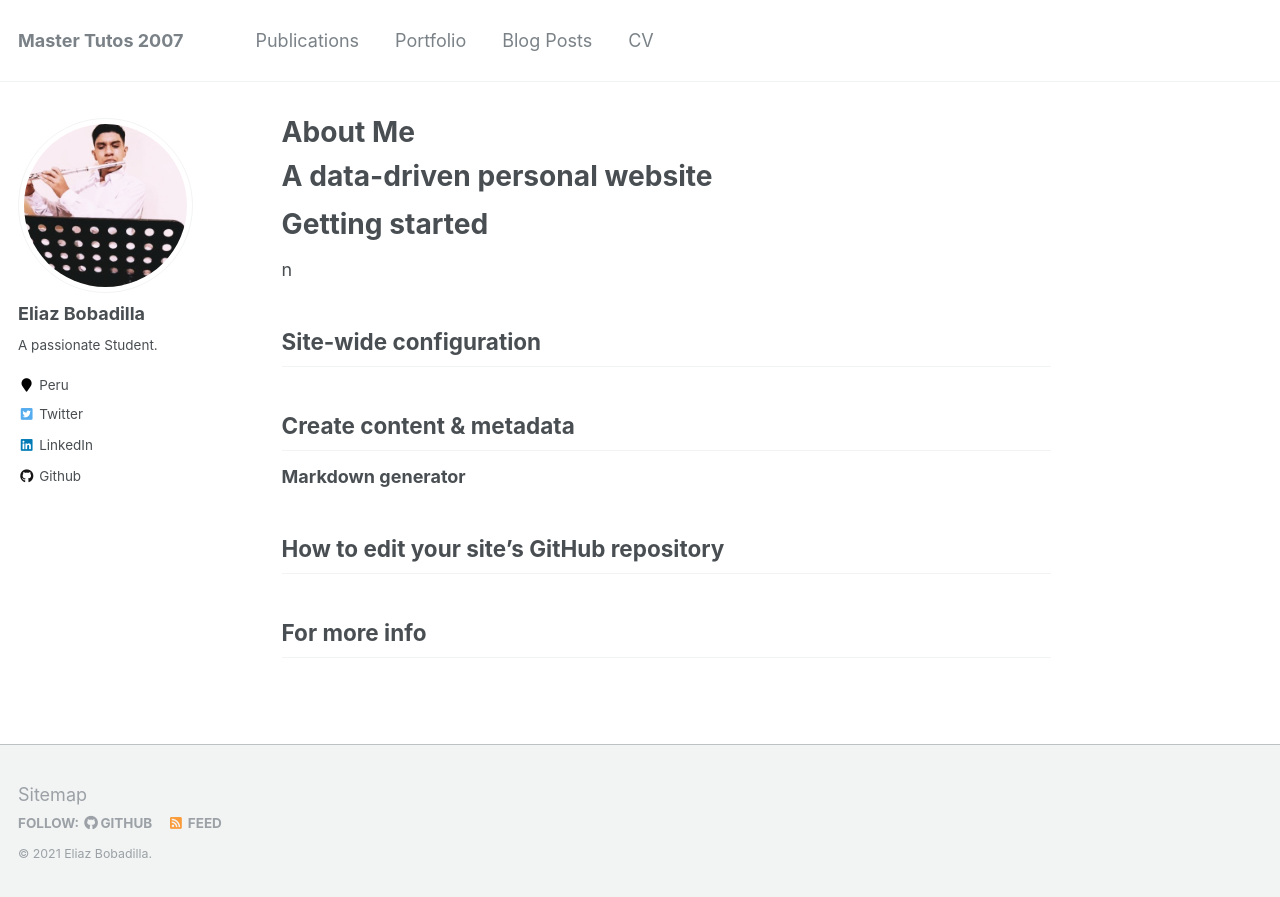
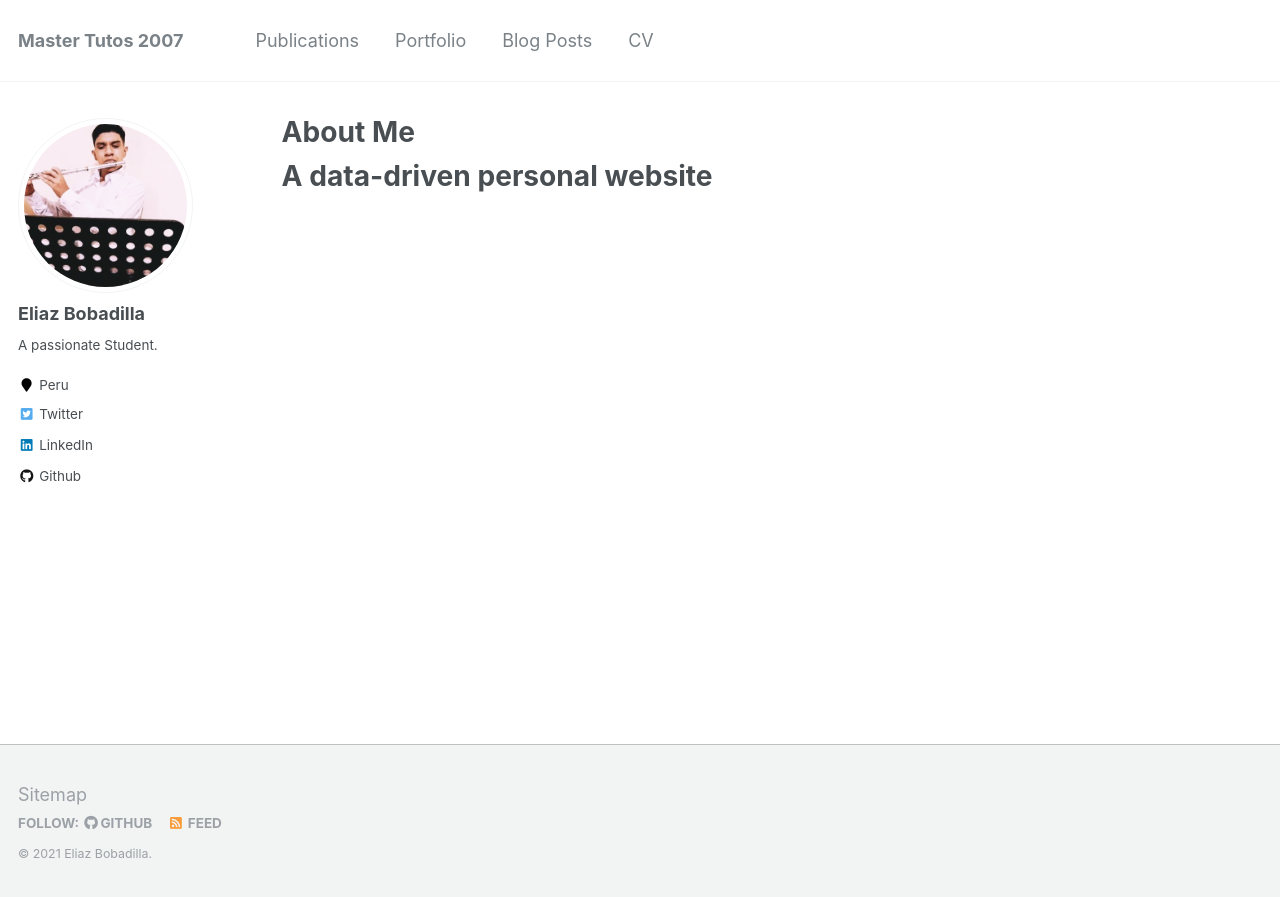
Before and after one commit to anonimato404/UltiRequiem.github.io-V1, a Jekyll site: the page built from _pages/about.md, in a window 1280 px wide. Shown: the top 897 px of the page. Built offline with Jekyll 4.4.1, drawn with Linux system fonts in a browser that asks for light colours.

Commit message:
ABout 2.0

```diff
--- a/_pages/about.md
+++ b/_pages/about.md
@@ -11,26 +11,3 @@ redirect_from:
 
 A data-driven personal website
 ======
-
-Getting started
-======
-n
-
-Site-wide configuration
-------
-
-
-Create content & metadata
-------
-
-
-**Markdown generator**
-
-
-
-How to edit your site's GitHub repository
-------
-
-
-For more info
-------
```
Also changed, not shown: other parts of _pages/about.md (+1 -1 lines).
